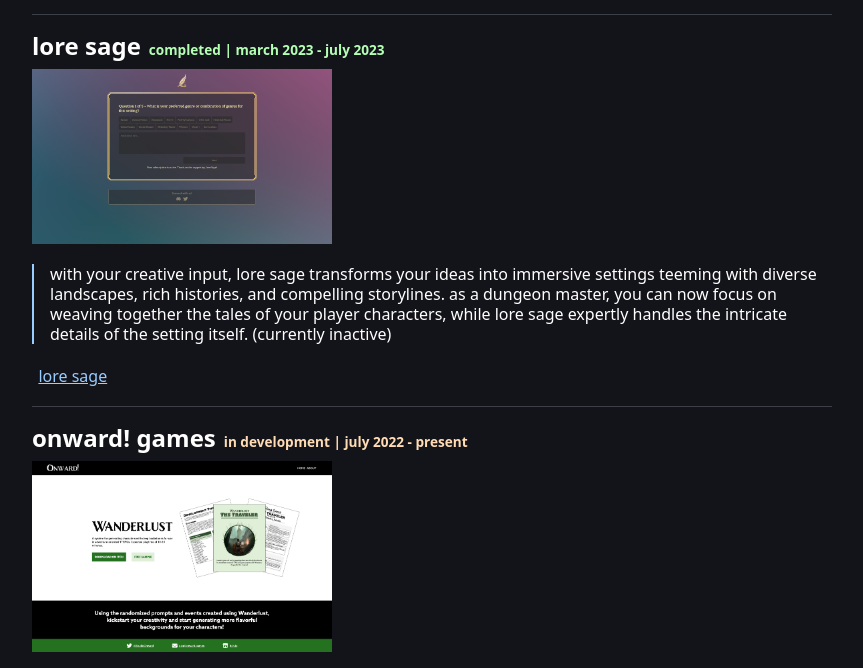
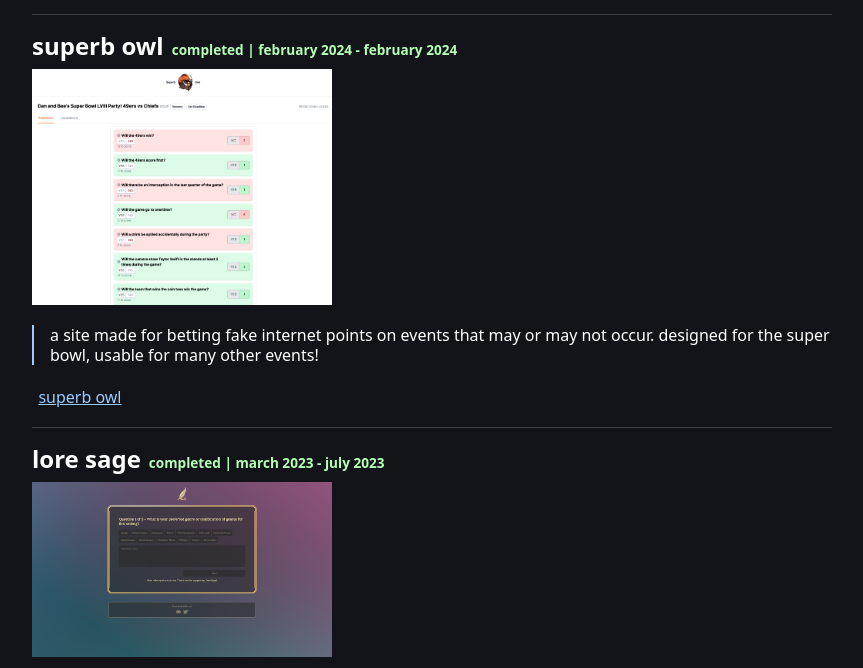
Before and after one commit to ddgond/guata.me, an Astro site: page /dev in a window 1280 px wide. Shown: the part 71-739 px from the top of the page, without its empty margins (208-1071 px from the left). Built offline with nearby package versions, Linux system fonts and the light colour scheme; Astro itself is replaced by a stand-in of ours.

Commit message:
Added Superb Owl

```diff
--- a/src/pages/dev.astro
+++ b/src/pages/dev.astro
@@ -2,6 +2,7 @@
 import Layout from '../layouts/Layout.astro';
 import Break from '../components/Break.astro';
 import ProjectDetail from '../components/ProjectDetail.astro';
+import superbOwlImage from '../images/superbOwl.png';
 import loreSageImage from '../images/loreSage.png';
 import onwardImage from '../images/onward.png';
 import recipesImage from '../images/recipes.png';
@@ -10,6 +11,25 @@ import posenetImage from '../images/posenet.png';
 import StatusEnum from '../utilities/statusEnum';
 
 const projects = [
+  {
+    title: 'superb owl',
+    status: StatusEnum.completed,
+    time: 'february 2024 - february 2024',
+    description: 'a site made for betting fake internet points on events that may or may not occur. designed for the super bowl, usable for many other events!',
+    media: [
+      {
+        type: 'image',
+        src: superbOwlImage
+      }
+    ],
+    links: [
+      {
+        href: 'https://superbowl.guata.me',
+        text: 'superb owl'
+      }
+    ],
+    files: []
+  },
 	{
 		title: 'lore sage',
 		status: StatusEnum.completed,
```
Also changed, not shown: src/images/superbOwl.png (added).
